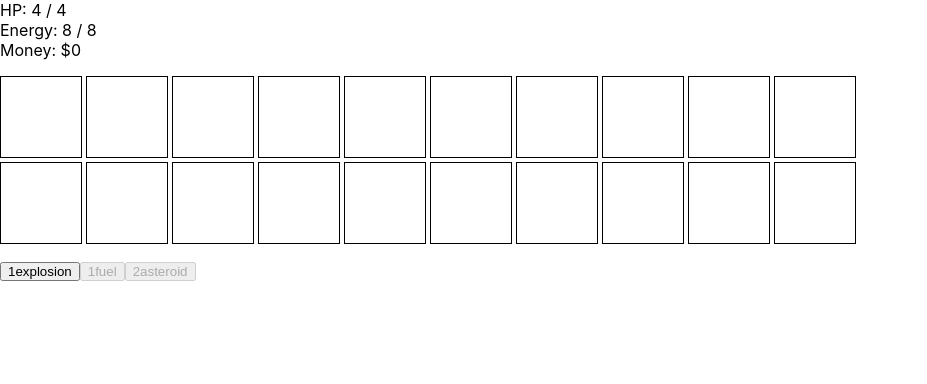
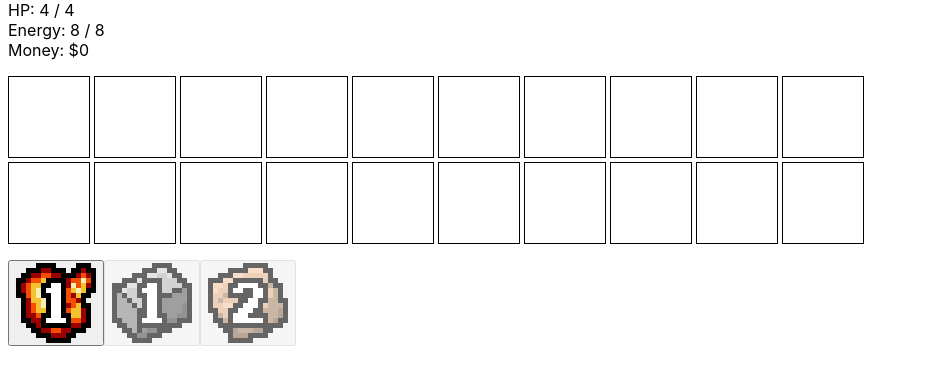
Before and after one commit to nick-hiebl/space-sweeper, a React (Create React App) app: page / in a window 1280 px wide. Both pictures are taken after a click on the button "Draw". Shown: the top 384 px of the page, without its empty margins (0-927 px from the left). Built offline with nearby package versions, Linux system fonts and the light colour scheme.

Commit message:
Display sprites from sprite sheet instead of text

```diff
--- a/src/App.css
+++ b/src/App.css
@@ -1,3 +1,7 @@
+body {
+  padding-inline: 8px;
+}
+
 .App {
   text-align: center;
 }
--- a/src/board/index.css
+++ b/src/board/index.css
@@ -6,6 +6,7 @@
 }
 
 .cell-chip {
+    position: relative;
     line-height: 1em;
 }
 
@@ -21,3 +22,52 @@
 .grid-item {
     line-height: 0;
 }
+
+.sprite-sheet {
+    display: block;
+    width: 80px;
+    height: 80px;
+    background-image: url('../../public/shape-sprites.png');
+    background-size: 1600%;
+    image-rendering: optimizeSpeed;
+    image-rendering: -moz-crisp-edges;
+    image-rendering: -o-crisp-edges;
+    image-rendering: -webkit-optimize-contrast;
+    image-rendering: pixelated;
+}
+
+.sprite-sheet.chip {
+    background-position-y: 0px;
+}
+
+.sprite-sheet.number {
+    position: absolute;
+    top: 0px;
+    background-position-y: -80px;
+}
+
+.chip.explosion {
+    background-position-x: -80px;
+}
+
+.chip.asteroid {
+    background-position-x: -160px;
+}
+
+.chip.gear {
+    background-position-x: -240px;
+}
+
+.number.q1 {
+    background-position-x: 0px;
+}
+.number.q2 {
+    background-position-x: -80px;
+}
+.number.q3 {
+    background-position-x: -160px;
+}
+
+button:disabled {
+    opacity: 60%;
+}
--- a/src/board/index.tsx
+++ b/src/board/index.tsx
@@ -45,8 +45,11 @@ export const ChipDisplay = ({ chip }: { chip?: Chip }) => {
 
     return (
         <div className="cell-chip">
-            {chip.quantity}
-            {chip.style}
+            <div aria-label={chip.style} className={`sprite-sheet chip ${chip.style}`} />
+            <div
+                aria-label={chip.quantity.toString()}
+                className={`sprite-sheet number q${chip.quantity}`}
+            />
         </div>
     );
 };
```
